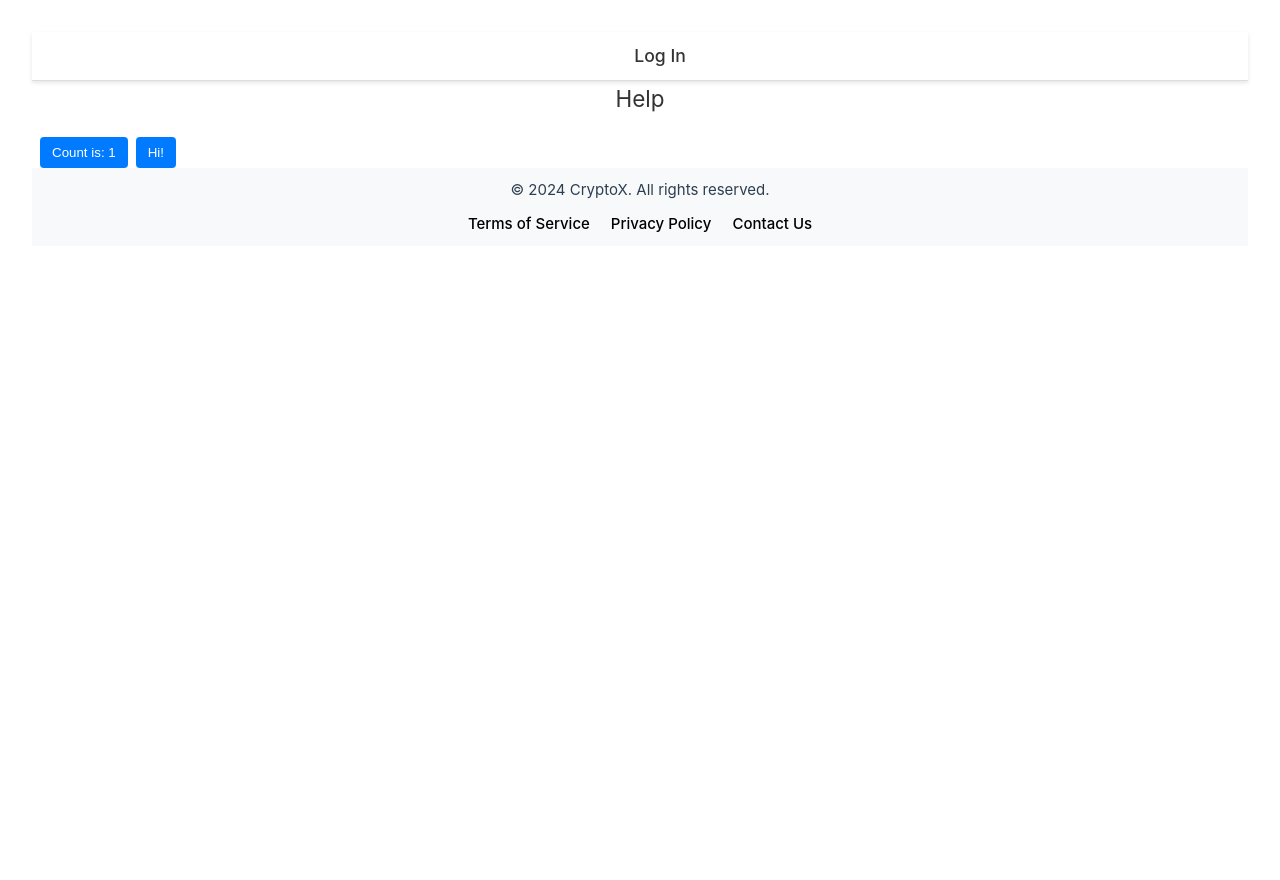
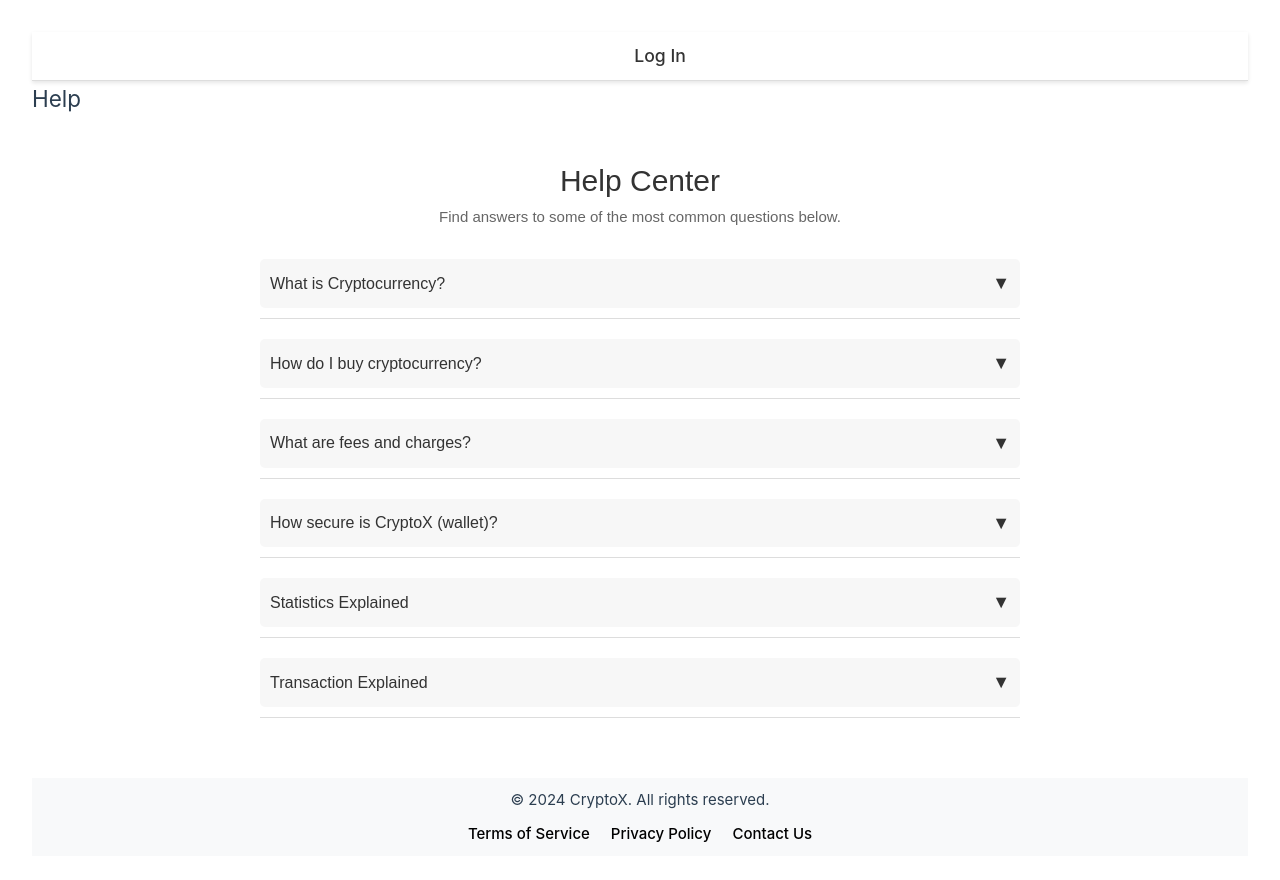
Before and after one commit to giuli9r/final-walletX, a Vue app: page /help in a window 1280 px wide. Shown: the top 880 px of the page. Before the commit the page ends 800 px from the top, so only its background shows below. Built offline with nearby package versions, Linux system fonts and the light colour scheme; sample sign-in values are in the browser's storage.

Commit message:
Add Help Center view (FAQ)

```diff
--- a/src/views/HelpView.vue
+++ b/src/views/HelpView.vue
@@ -1,136 +1,151 @@
 <script>
-import { mapStores } from 'pinia';
+// import { mapStores } from 'pinia';
 
+// export default {
+//   data() {
+//     return {
+//       viewName: "Help"
+//     };
+//   },
+
+//   methods: {
+//     sayHi(){
+//         alert(this.viewName)
+//     }
+//   },
+//   mounted() {
+//     console.log(`The ${this.viewName} view  mounted.`)
+//   }
+// };
 export default {
   data() {
     return {
-      count : 1,
+      // Lista de preguntas frecuentes
+      faqs: [
+        {
+          question: "What is Cryptocurrency?",
+          answer: "Cryptocurrency is a digital or virtual form of currency that uses cryptography for security. It is decentralized and operates on blockchain technology.",
+          showAnswer: false
+        },
+        {
+          question: "How do I buy cryptocurrency?",
+          answer: "To buy cryptocurrency, you can sign up on a cryptocurrency exchange, deposit money, and purchase the digital assets of your choice.",
+          showAnswer: false
+        },
+        {
+          question: "What are fees and charges?",
+          answer: "Crypto transactions usually have fees associated with them, including transaction fees, network fees, and fees charged by the exchange platform.",
+          showAnswer: false
+        },
+        {
+          question: "How secure is CryptoX (wallet)?",
+          answer: "CryptoX uses state-of-the-art encryption and security protocols to ensure your funds are safe. Always enable two-factor authentication for added security.",
+          showAnswer: false
+        },
+        {
+          question: "Statistics Explained",
+          answer: "CryptoX uses statistics to give some insigths about wallet state and calculate profis/lost in real time.",
+          showAnswer: false
+        },
+        {
+          question: "Transaction Explained",
+          answer: "CryptoX uses transaction in real time, calculating the best price in market to maximize your profits. You can buy and sell knowing that you do it at it best price at that moment.",
+          showAnswer: false
+        }
+      ],
       viewName: "Help"
     };
   },
-
   methods: {
-    increment() {
-      this.count++
-    },
-    sayHi(){
-        alert(this.viewName)
+    // Alterna la visibilidad de la respuesta
+    toggleAnswer(index) {
+      this.faqs[index].showAnswer = !this.faqs[index].showAnswer;
     }
   },
   mounted() {
     console.log(`The ${this.viewName} view  mounted.`)
   }
-
 };
 </script>
 
 <template>
 
   <h2>{{ this.viewName }}</h2>
-  <button @click="increment">Count is: {{ count }}</button>
-  <button @click="sayHi">Hi!</button>
+  <div class="help-container">
+    <h1>Help Center</h1>
+    <p>Find answers to some of the most common questions below.</p>
 
+    <div v-for="(faq, index) in faqs" :key="index" class="faq-item">
+      <div class="faq-question" @click="toggleAnswer(index)">
+        <span>{{ faq.question }}</span>
+        <span class="arrow" :class="{ 'rotated': faq.showAnswer }">
+          &#9660; <!-- Flecha hacia abajo -->
+        </span>
+      </div>
+      <div v-if="faq.showAnswer" class="faq-answer">
+        {{ faq.answer }}
+      </div>
+    </div>
+  </div>
 </template>
 
+
 <style scoped>
-
-
-.login-container {
-  flex: auto;
-  width: 340px;
-  height: 380px;
-  max-width: 500px;
-  margin: 50px auto;
+.help-container {
+  max-width: 800px;
+  margin: 20px auto;
+  font-family: Arial, sans-serif;
   padding: 20px;
-  background-color: #f5f5f5;
-  border-radius: 8px;
-  box-shadow: 0 2px 4px rgba(0, 0, 0, 0.1);
 }
 
-footer{
-  display: flex;
-  justify-content: center; /* Centra horizontalmente */
+h1 {
+  text-align: center;
+  color: #333;
 }
 
-h2 {
+p {
   text-align: center;
-  color: #333;
-  margin-bottom: 20px;
+  color: #666;
+  margin-bottom: 30px;
 }
 
-.input-group {
-  margin-top: 22px;
-  margin-bottom: 15px;
-  font-weight: 200;
+.faq-item {
+  margin-bottom: 20px;
+  border-bottom: 1px solid #ddd;
+  padding-bottom: 10px;
 }
 
-label {
-  display: block;
-  margin-bottom: 5px;
-  color: #666;
-  margin-top: 22px;
-
+.faq-question {
+  display: flex;
+  justify-content: space-between;
+  align-items: center;
+  cursor: pointer;
+  padding: 10px;
+  font-weight: bold;
+  font-size: 16px;
+  color: #333;
+  background-color: #f7f7f7;
+  border-radius: 5px;
+  transition: background-color 0.3s ease;
 }
 
-.green {
-text-decoration: none;
-color: hsla(160, 100%, 37%, 1);
-transition: 0.4s;
-padding: 3px;
-font-weight: 700
+.faq-question:hover {
+  background-color: #e9e9e9;
 }
 
-.input-with-toggle {
-  display: flex;
-  align-items: center;
+.arrow {
+  font-size: 18px;
+  transition: transform 0.3s ease;
 }
 
-input {
-  flex: 1;
-  padding: 8px;
-  border: 1px solid #ccc;
-  border-radius: 4px;
-  outline: none;
+.rotated {
+  transform: rotate(180deg);
 }
 
-button {
-  margin-left: 8px;
-  padding: 8px 12px;
-  background-color: #007bff;
-  color: white;
-  border: none;
-  border-radius: 4px;
-  cursor: pointer;
+.faq-answer {
+  margin-top: 10px;
+  font-size: 14px;
+  color: #555;
+  padding-left: 15px;
 }
-
-button:hover {
-  background-color: #0056b3;
-}
-
-.login-button {
-  width: 100%;
-  padding: 10px;
-  background-color: #28a745;
-  color: white;
-  border: none;
-  border-radius: 4px;
-  cursor: pointer;
-  font-size: 16px;
-}
-
-.login-button:hover {
-  background-color: #218838;
-}
-
-
-.pa2 {
-   display: flex;
-    margin: 30px;
-    color: #ededed69;
-}
-
-.center{
-   justify-content: center
-}
-
 </style>
```
